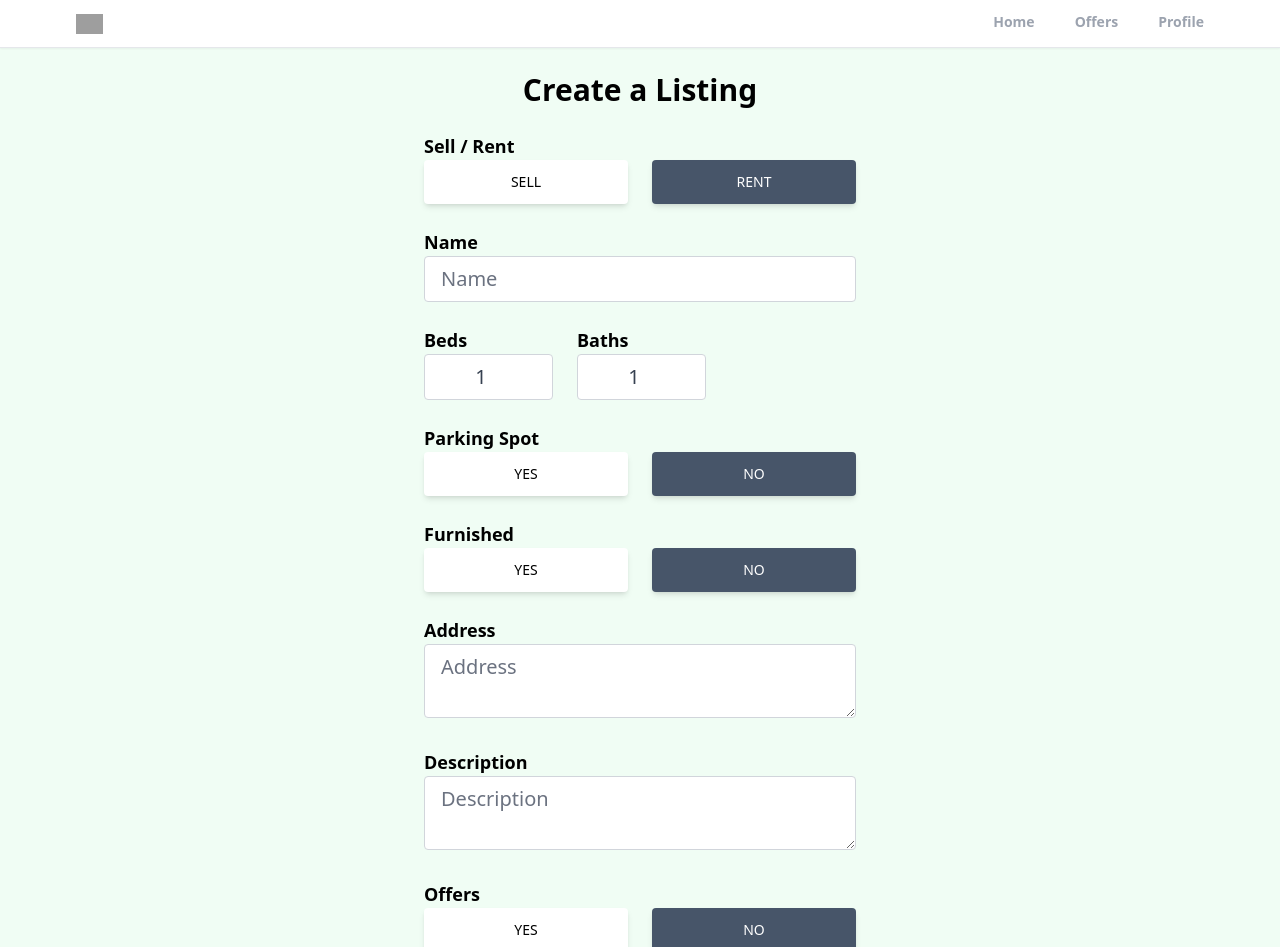
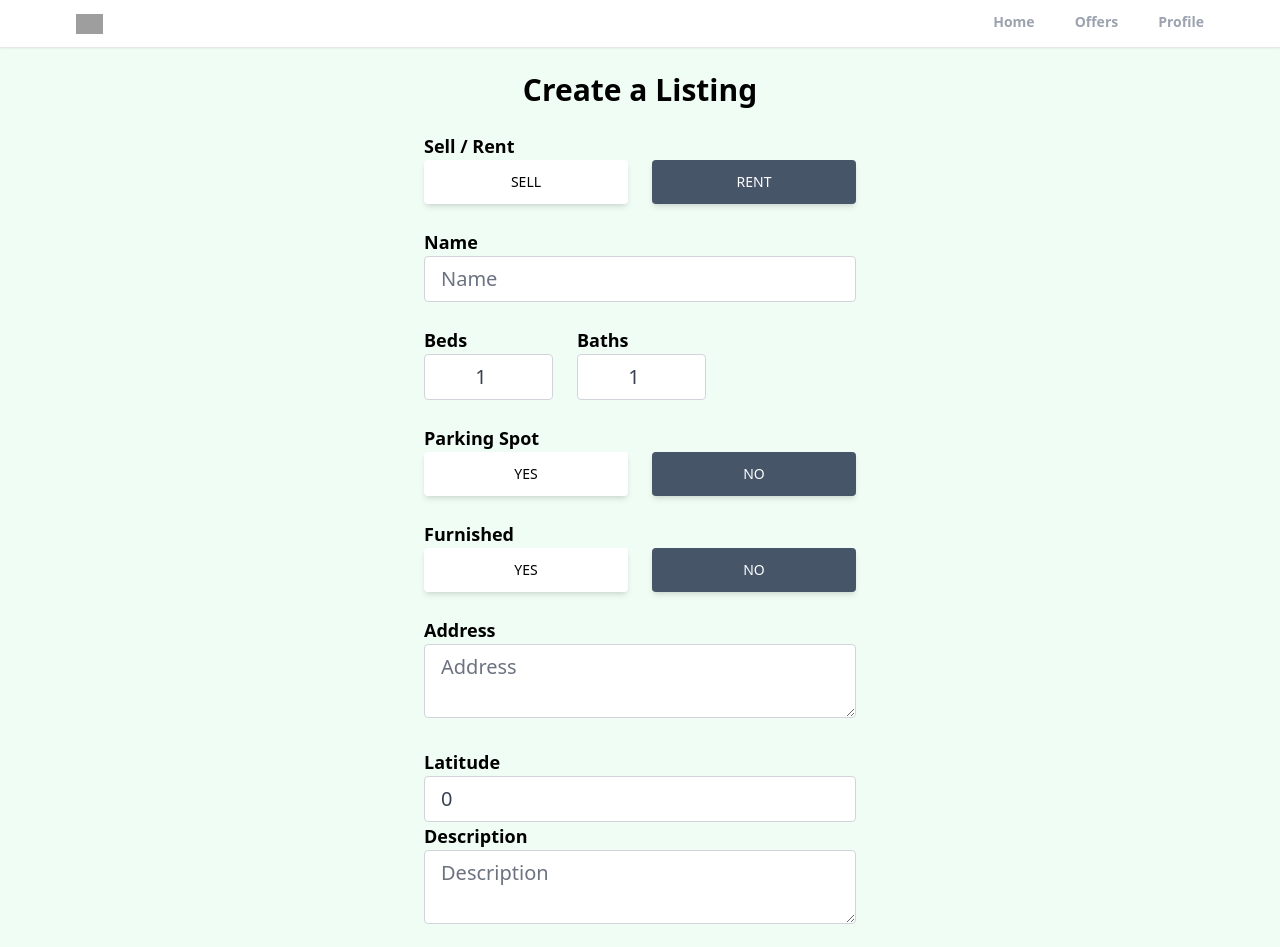
Before and after one commit to junery115/realtor-clone-react, a React (Create React App) app: page /create-listing in a window 1280 px wide. Shown: the top 947 px of the page. Built offline with nearby package versions, Linux system fonts and the light colour scheme; no server answers; sample sign-in values are in the browser's storage; grey boxes are pictures that could not be loaded.

Commit message:
last commit to use on another computer

```diff
--- a/src/App.js
+++ b/src/App.js
@@ -27,7 +27,9 @@ function App() {
           <Route path="/sign-up" element = { <SignUp />} />
           <Route path="/forgot-password" element = { <ForgotPassword />} />
           <Route path="/offers" element = { <Offers />} />
+          <Route path='/create-listing' element = { <PrivateRoute />} >
           <Route path="/create-listing" element = { <CreateListing />} />
+          </Route>
         </Routes>
       </Router>
 
--- a/src/components/PrivateRoute.jsx
+++ b/src/components/PrivateRoute.jsx
@@ -1,6 +1,9 @@
-import { Outlet, Navigate } from "react-router";
+import { Navigate, Outlet } from "react-router";
 import { useAuthStatus } from "../hooks/useAuthStatus";
 import Spinner from "./Spinner";
+
+
+
 const PrivateRoute = () => {
   const {loggedIn, checkingStatus } = useAuthStatus()
   if(checkingStatus){
--- a/src/pages/CreateListing.jsx
+++ b/src/pages/CreateListing.jsx
@@ -2,6 +2,8 @@
 import React, { useState } from 'react';
 
 export default function CreateListing() {
+    const [geolocationEnabled, setGeolocationEnabled] = useState(false);
+
     const [formData, setFormData] = useState({
         type: "rent",
         name: "",
@@ -14,11 +16,40 @@ export default function CreateListing() {
         offer: false,
         regularPrice: 0,
         discountedPrice: 0,
+        latitude: 0,
+        longitude: 0,
     });
 
-    const { type, name, bedrooms, bathrooms, parking, furnished, description, address, offer, regularPrice, discountedPrice } = formData;
+    const { type, name, bedrooms, bathrooms, parking, furnished, description, address, offer, regularPrice, discountedPrice, latitude, longitude } = formData;
 
-    function onChange() {}
+    function onChange(e) {
+        let boolean = null;
+
+        if(e.target.value === 'true'){
+            boolean = true;
+        }
+
+        if(e.target.value === 'false'){
+            boolean = false;
+        }
+
+        //files
+        if(e.target.files){
+            setFormData((prevState) => ({
+                ...prevState,
+                images: e.target.files
+            }));
+        }
+
+        //text/boolean/number
+        if(!e.target.files){
+            setFormData((prevState) => ({
+                ...prevState,
+                [e.target.id]: boolean ?? e.target.value,
+            }));
+        }
+    }
+
   return (
     <main className='max-w-md px-2 mx-auto'>
         <h1 className='text-3xl text-center mt-6
@@ -36,7 +67,7 @@ export default function CreateListing() {
 
 
                 <button type='button'
-                 id='type' value='sale'
+                 id='type' value='rent'
                 onClick={onChange}
                  className={`ml-3 px-7 py-3 font-medium
                 text-sm uppercase shadow-md rounded hover:shadow-lg focus:shaow-lg active:shadow-lg transition duration-150 ease-in-out w-full ${type === "sale" ? "bg-white text-black " : "bg-slate-600 text-white"}`}>
@@ -130,6 +161,17 @@ export default function CreateListing() {
               className='w-full px-4 py-2 text-xl text-gray-700 bg-white border border-gray-300 rounded transition duration-150 ease-in-out
               focus:text-gray-700 focus:bg-white focus:border-slate-600 mb-6'/>
 
+               {!geolocationEnabled && (
+                  <div>
+                    <div>
+                        <p className='text-lg font-semibold'>Latitude</p>
+                        <input type='number' id='latitude' value={latitude} onChange={onChange} required
+                        className='w-full px-4 py-2 text-xl text-gray-700 bg-white border border-gray-300 rounded
+                        transition duration-150 ease-in-out'/>
+                    </div>
+                  </div>
+               )}
+
             <p className='text-lg  font-semibold'>Description</p>
             <textarea type="text"
              id='description'
@@ -152,7 +194,7 @@ export default function CreateListing() {
                 </button>
 
                 <button type='button'
-                 id='furnished' value={false}
+                 id='offer' value={false}
                 onClick={onChange}
                  className={`ml-3 px-7 py-3 font-medium
                 text-sm uppercase shadow-md rounded hover:shadow-lg focus:shaow-lg active:shadow-lg transition duration-150 ease-in-out w-full ${offer ? "bg-white text-black " : "bg-slate-600 text-white"}`}>
```
